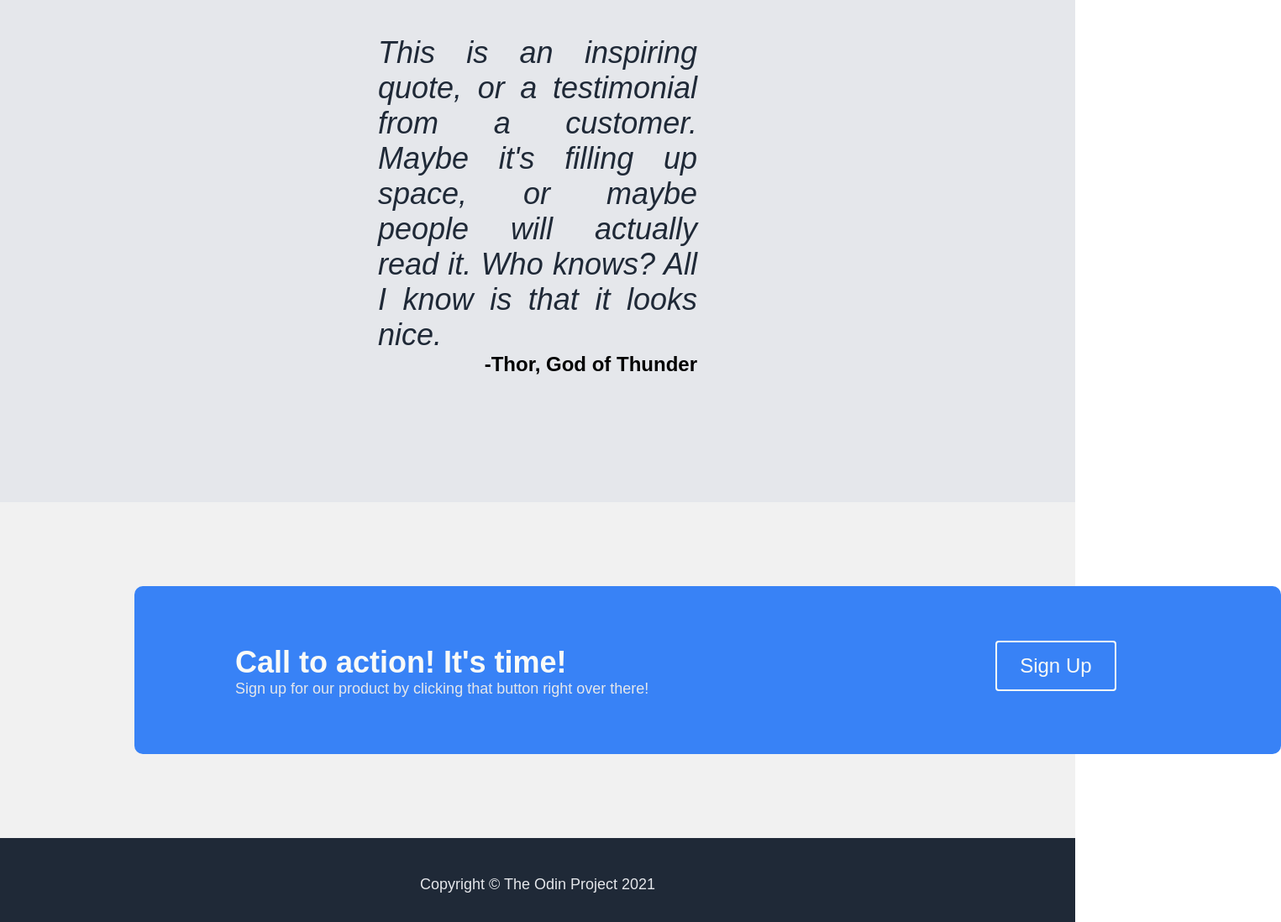
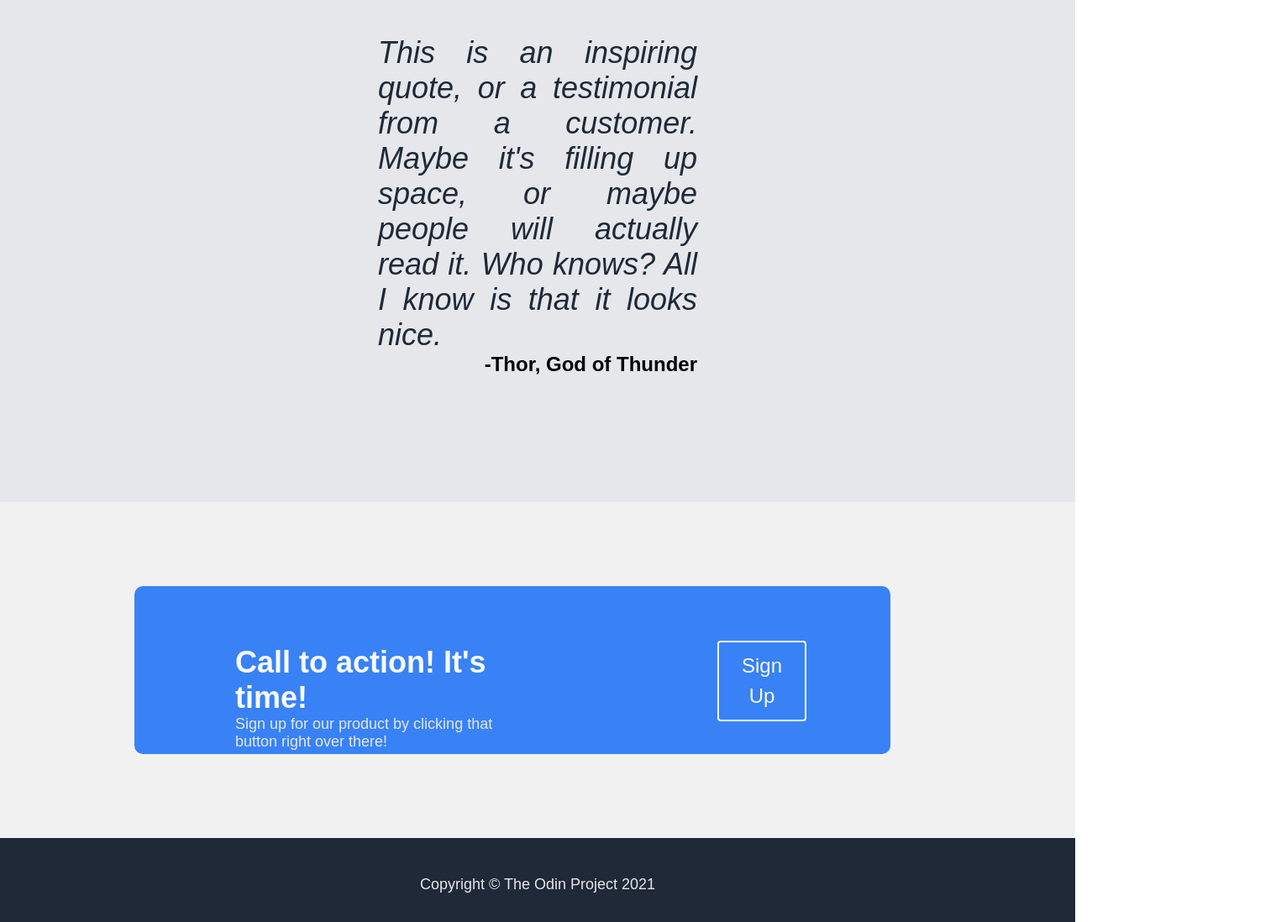
Before and after one commit to Juaaanits/product-landing-page, a plain HTML site: page index.html in a window 1280 px wide. Shown: the part 1100-2198 px from the top of the page at 84% size, 1525 px wide, since content can reach past the window. Drawn offline with Linux system fonts and the light colour scheme.

Commit message:
changed the width of fourth-section container

```diff
--- a/css/styles.css
+++ b/css/styles.css
@@ -164,7 +164,7 @@ h1 {
     display: flex;
     flex-direction: row;
     height: 200px;
-    width: 1365px;
+    width: 900px;
     border-radius: 10px;
 
 }
```
